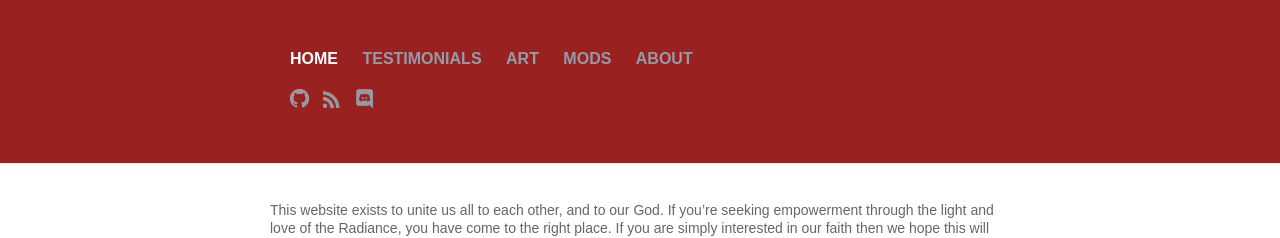
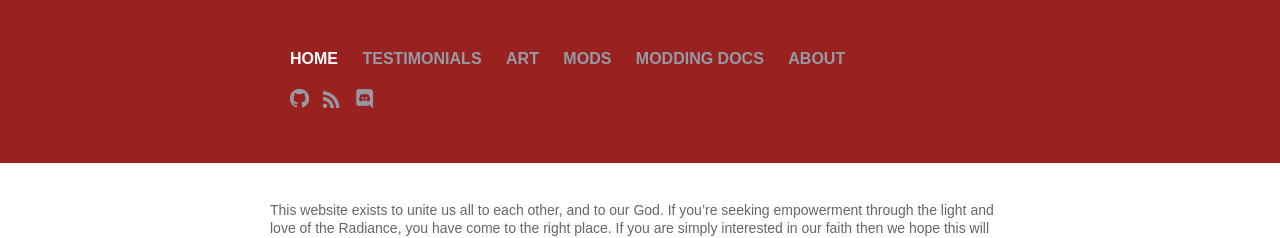
Before and after one commit to natis1/radiance.host, a Jekyll site: the page built from index.html, in a window 1280 px wide. Shown: the top 238 px of the page. Built offline with Jekyll 4.4.1, drawn with Linux system fonts in a browser that asks for light colours.

Commit message:
Mod docs link!

```diff
--- a/_includes/header.html
+++ b/_includes/header.html
@@ -45,6 +45,9 @@
 					<a href="/mods.html">mods</a>
 				</li>
 			{% endif %}
+                                <li>
+                                        <a href="/apidocs">modding docs</a>
+                                </li>
 			{% if page.path == "about.html" %}
 			<span class="title">
 				<li>
```
